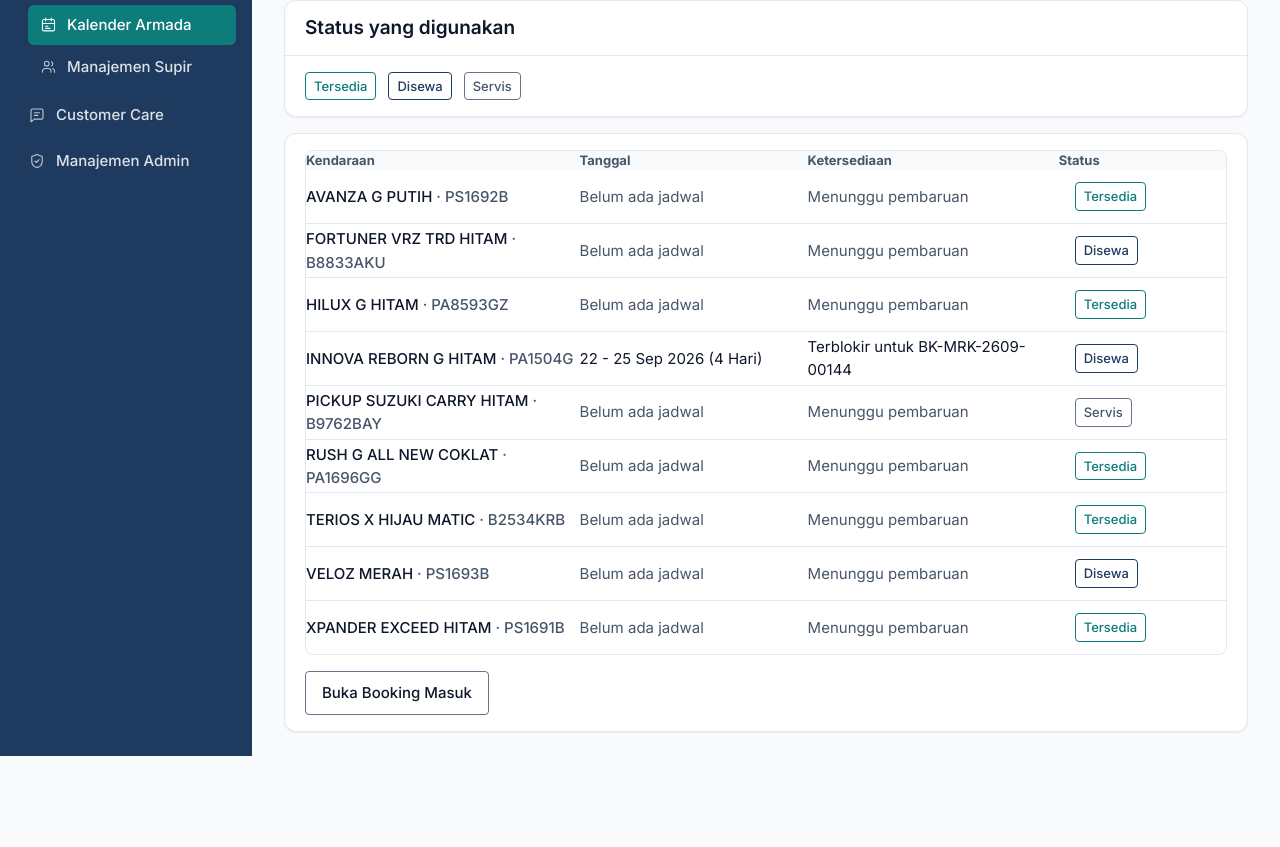
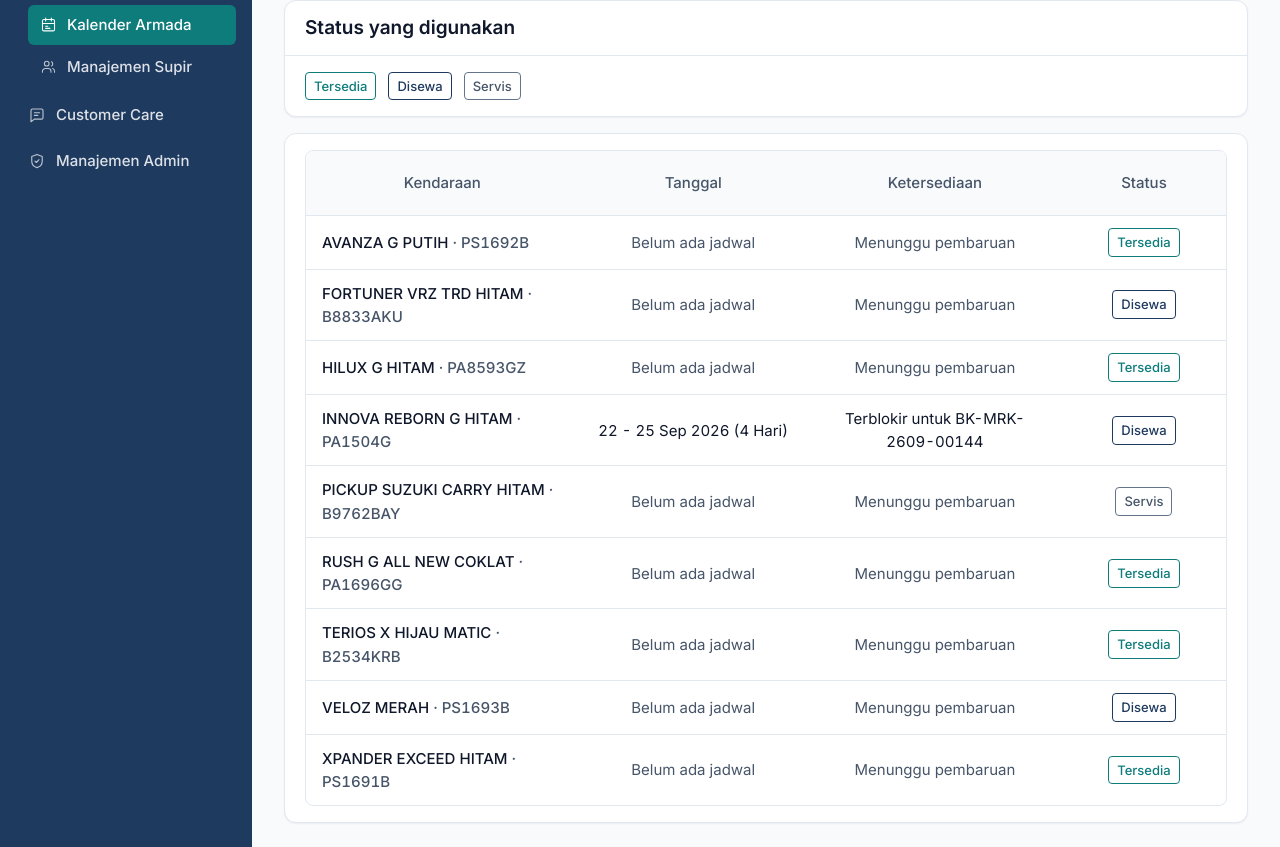
Before and after one commit to Hylmi-S-P/mobiljuragan-dashboard, a Next.js app: page /fleet/calendar in a window 1280 px wide. Shown: the part 300-1147 px from the top of the page. Before the commit the page ends 1056 px from the top, so only its background shows below. Built offline with nearby package versions, Linux system fonts and the light colour scheme.

Commit message:
perbaiki header tabel

```diff
--- a/app/(dashboard)/empty/page.tsx
+++ b/app/(dashboard)/empty/page.tsx
@@ -13,7 +13,7 @@ export default function EmptyStatePage() {
         cause="Belum ada permintaan booking yang masuk."
         nextAction="Booking baru akan muncul di antrean ini setelah pelanggan mengirim order."
         actionHref="/bookings"
-        actionLabel="Buka Booking Masuk"
+        actionLabel="Buka daftar pesanan"
         guidance="Tidak ada metrik atau aktivitas tambahan sampai data nyata tersedia."
       />
     </>
--- a/app/(dashboard)/fleet/calendar/page.tsx
+++ b/app/(dashboard)/fleet/calendar/page.tsx
@@ -1,5 +1,3 @@
-import Link from "next/link";
-
 import { DataNotice } from "@/components/ui/DataNotice";
 import { Panel, ScreenHeader } from "@/components/ui/ScreenHeader";
 import { StatusChip } from "@/components/ui/StatusChip";
@@ -61,7 +59,7 @@ export default function FleetCalendarPage() {
                 const booking = confirmed.find((item) => item.vehicleId === vehicle.id);
                 return (
                   <TableRow key={vehicle.id}>
-                    <TableCell className="font-medium">
+                    <TableCell className="text-left font-medium">
                       {vehicle.name} <span className="text-ink-soft">· {vehicle.plate}</span>
                     </TableCell>
                     <TableCell className={booking ? "text-ink" : "text-ink-soft"}>
@@ -82,15 +80,6 @@ export default function FleetCalendarPage() {
               })}
             </TableBody>
           </Table>
-
-          <div className="mt-4">
-            <Link
-              href="/bookings"
-              className="inline-flex h-11 items-center rounded-sm border border-rule-strong px-4 text-body font-medium text-ink hover:bg-canvas"
-            >
-              Buka Booking Masuk
-            </Link>
-          </div>
         </Panel>
       </div>
     </>
--- a/app/(dashboard)/page.tsx
+++ b/app/(dashboard)/page.tsx
@@ -55,16 +55,9 @@ export default function OverviewPage() {
                   Belum ada pesanan yang menunggu konfirmasi.
                 </p>
                 <p className="mt-1 text-meta text-ink-soft">
-                  Buka Booking Masuk untuk memeriksa permintaan baru.
+                  Buka daftar pesanan untuk memeriksa permintaan baru.
                 </p>
               </div>
-              <Link
-                href="/bookings"
-                className="inline-flex h-11 items-center gap-2 rounded-sm border border-rule-strong px-4 text-body font-medium text-ink hover:bg-surface"
-              >
-                Buka Booking Masuk
-                <IconArrowRight className="h-4 w-4" />
-              </Link>
             </div>
           ) : (
             <Table caption="Booking yang menunggu konfirmasi tarif">
@@ -83,7 +76,7 @@ export default function OverviewPage() {
                   const status = BOOKING_STATUS[booking.status];
                   return (
                     <TableRow key={booking.id}>
-                      <TableCell>
+                      <TableCell className="text-left">
                         <span className="block text-body font-semibold text-ink">
                           {booking.customerName}
                         </span>
--- a/components/admin/AdminAccountsTable.tsx
+++ b/components/admin/AdminAccountsTable.tsx
@@ -63,7 +63,7 @@ export function AdminAccountsTable() {
             <TableBody>
               {accounts.map((account) => (
                 <TableRow key={account.id}>
-                  <TableCell className="font-semibold">{account.name}</TableCell>
+                  <TableCell className="text-left font-semibold">{account.name}</TableCell>
                   <TableCell>{account.username}</TableCell>
                   <TableCell>{ADMIN_ROLE[account.role]}</TableCell>
                   <TableCell>
--- a/components/bookings/BookingsTable.tsx
+++ b/components/bookings/BookingsTable.tsx
@@ -118,7 +118,7 @@ export function BookingsTable() {
               const statusMeta = BOOKING_STATUS[booking.status];
               return (
                 <TableRow key={booking.id}>
-                  <TableCell>
+                  <TableCell className="text-left">
                     <span className="block text-body font-semibold text-ink">
                       {booking.customerName}
                     </span>
--- a/components/fleet/DriverRosterTable.tsx
+++ b/components/fleet/DriverRosterTable.tsx
@@ -19,18 +19,7 @@ import {
 import { Toggle } from "@/components/ui/Toggle";
 import { IconPencil, IconPlus } from "@/components/ui/icons";
 import { DRIVER_ROUTE, DRIVER_STATUS } from "@/lib/labels";
-import { BOOKINGS, DRIVERS, SAMPLE_DATA_LABEL, vehicleById } from "@/lib/mockData";
-
-/* Supir yang sedang bertugas terkunci. Catatannya menyebut unit yang sedang dibawa,
-   diambil dari pesanan aktif yang memakai supir tersebut. */
-function activeAssignment(driverLabel: string): string | null {
-  const booking = BOOKINGS.find(
-    (item) => item.driverName === driverLabel && item.status !== "ditolak",
-  );
-  if (!booking) return null;
-  const vehicle = vehicleById(booking.vehicleId);
-  return vehicle ? `${vehicle.name} ${vehicle.plate}` : null;
-}
+import { DRIVERS, SAMPLE_DATA_LABEL } from "@/lib/mockData";
 
 export function DriverRosterTable() {
   const [drivers, setDrivers] = useState(DRIVERS);
@@ -85,10 +74,9 @@ export function DriverRosterTable() {
             <TableBody>
               {drivers.map((driver) => {
                 const onDuty = driver.status === "sedang_tugas";
-                const assignment = onDuty ? activeAssignment(driver.label) : null;
                 return (
                   <TableRow key={driver.id}>
-                    <TableCell>
+                    <TableCell className="text-left">
                       <span className="block font-semibold">{driver.label}</span>
                       <span className="mt-1 block text-meta text-ink-soft">
                         {driver.contact ?? "[kontak belum diverifikasi]"} •{" "}
@@ -98,15 +86,9 @@ export function DriverRosterTable() {
                     <TableCell>{DRIVER_ROUTE[driver.route]}</TableCell>
                     <TableCell>
                       {onDuty ? (
-                        <div className="flex flex-wrap items-center gap-2">
-                          <StatusChip tone={DRIVER_STATUS.sedang_tugas.tone}>
-                            {DRIVER_STATUS.sedang_tugas.label}
-                          </StatusChip>
-                          <span className="text-micro text-ink-soft">
-                            {assignment ? `SPJ aktif (unit ${assignment}), ` : "SPJ aktif, "}
-                            terkunci supaya tidak ditugaskan ganda.
-                          </span>
-                        </div>
+                        <StatusChip tone={DRIVER_STATUS.sedang_tugas.tone}>
+                          {DRIVER_STATUS.sedang_tugas.label}
+                        </StatusChip>
                       ) : (
                         <Toggle
                           checked={driver.status === "siaga"}
--- a/components/fleet/VehicleCatalogTable.tsx
+++ b/components/fleet/VehicleCatalogTable.tsx
@@ -70,7 +70,7 @@ export function VehicleCatalogTable() {
             <TableBody>
               {vehicles.map((vehicle) => (
                 <TableRow key={vehicle.id}>
-                  <TableCell>
+                  <TableCell className="text-left">
                     <span className="block whitespace-nowrap text-body font-semibold text-ink">
                       {vehicle.name}
                     </span>
--- a/components/ui/Table.tsx
+++ b/components/ui/Table.tsx
@@ -5,7 +5,7 @@ import type { ReactNode, TdHTMLAttributes, ThHTMLAttributes } from "react";
 export function Table({ children, caption }: { children: ReactNode; caption: string }) {
   return (
     <div className="overflow-x-auto rounded-md border border-rule bg-surface">
-      <table className="w-full min-w-[720px] border-collapse text-body">
+      <table className="w-full min-w-[720px] border-collapse text-body tabular-nums">
         <caption className="sr-only">{caption}</caption>
         {children}
       </table>
@@ -14,7 +14,7 @@ export function Table({ children, caption }: { children: ReactNode; caption: str
 }
 
 export function TableHead({ children }: { children: ReactNode }) {
-  return <thead className="bg-canvas text-left text-meta font-medium text-ink-soft">{children}</thead>;
+  return <thead className="bg-canvas text-center text-meta font-medium text-ink-soft">{children}</thead>;
 }
 
 export function TableBody({ children }: { children: ReactNode }) {
@@ -27,10 +27,20 @@ export function TableRow({ children }: { children: ReactNode }) {
 
 export function TableHeaderCell({
   children,
+  className = "",
   ...props
 }: ThHTMLAttributes<HTMLTableCellElement> & { children: ReactNode }) {
   return (
-    <th scope="col" className="border-b border-rule px-4 py-3 font-medium" {...props}>
+    /* Pita header lebih tinggi dari sel isi supaya judul kolom nyaman dibaca,
+       teksnya ditengahkan secara vertikal. Ukuran huruf tidak diubah.
+       Class dari halaman digabung, bukan menimpa class dasar komponen. */
+    /* Label header sedikit lebih besar (token text-body) dan di tengah, sejajar
+       dengan isian sel yang juga di tengah. Ukuran huruf tetap dari token. */
+    <th
+      scope="col"
+      className={`border-b border-rule px-4 py-5 align-middle text-center text-body font-medium ${className}`}
+      {...props}
+    >
       {children}
     </th>
   );
@@ -38,10 +48,14 @@ export function TableHeaderCell({
 
 export function TableCell({
   children,
+  className = "",
   ...props
 }: TdHTMLAttributes<HTMLTableCellElement> & { children: ReactNode }) {
   return (
-    <td className="px-4 py-3 text-ink" {...props}>
+    /* Sama seperti header: class dari halaman digabung dengan class dasar. */
+    /* Isian sel ikut di tengah mengikuti headernya. Kolom pertama (nama) diberi
+       text-left dari halaman masing-masing supaya tetap rata kiri. */
+    <td className={`px-4 py-3 text-center text-ink ${className}`} {...props}>
       {children}
     </td>
   );
--- a/components/ui/Toggle.tsx
+++ b/components/ui/Toggle.tsx
@@ -20,7 +20,8 @@ export function Toggle({
   disabledReason,
 }: ToggleProps) {
   return (
-    <div className="flex items-center gap-2">
+    /* inline-flex supaya sakelar ikut terpusat saat sel tabel menengahkan isinya. */
+    <div className="inline-flex items-center gap-2">
       <button
         type="button"
         role="switch"
```
